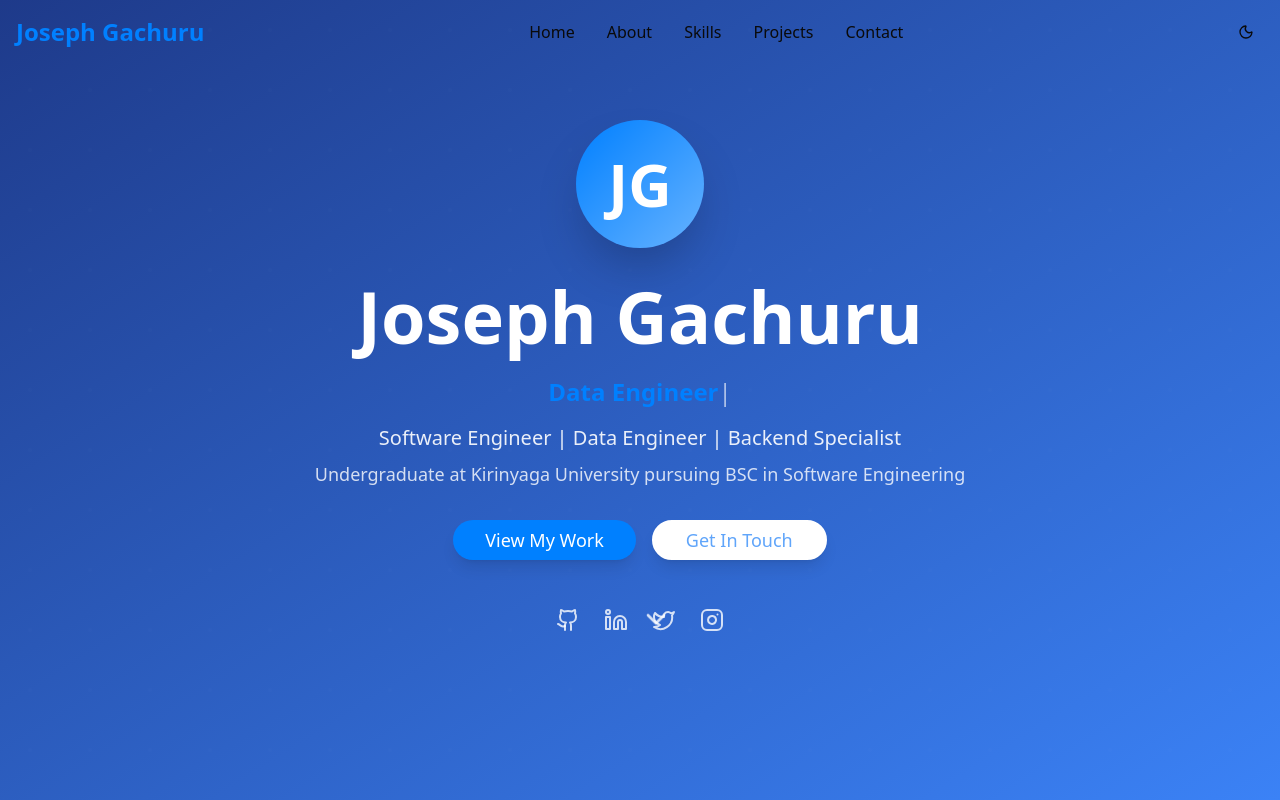
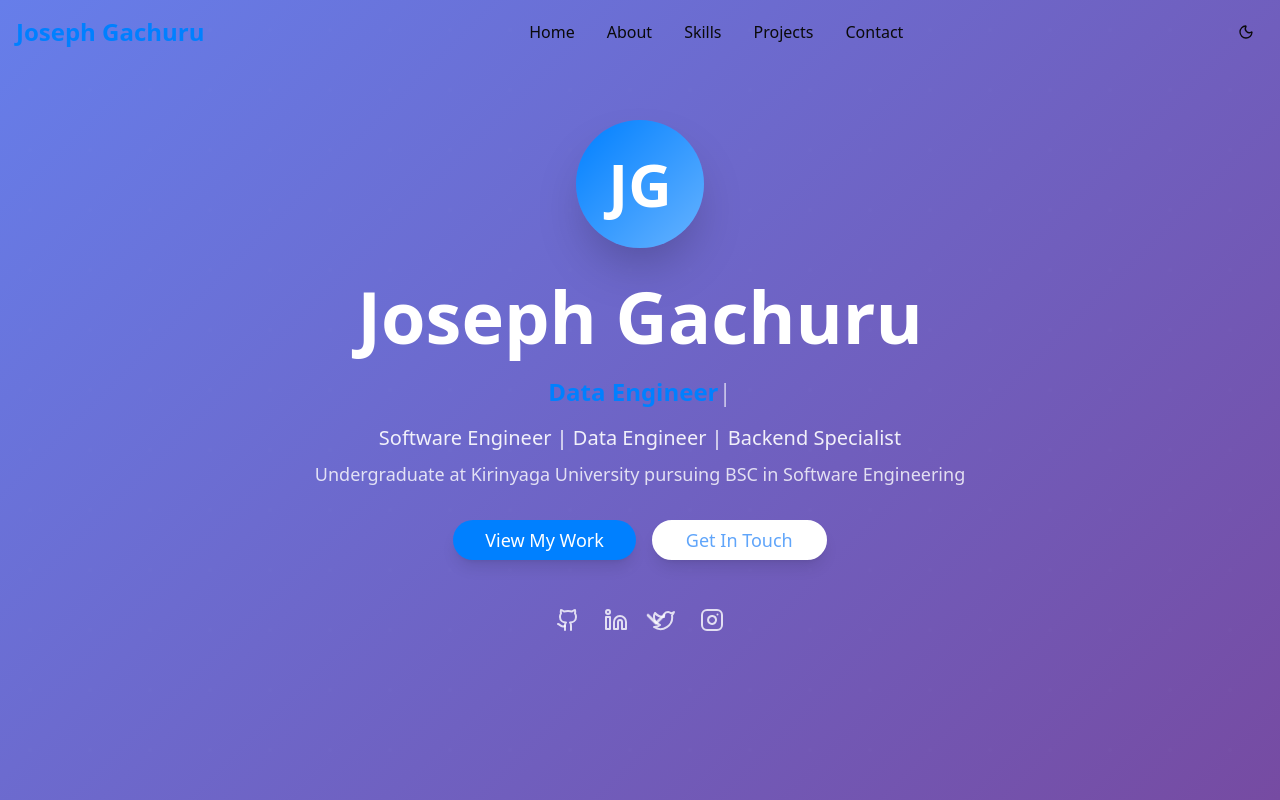
Before and after one commit to Jigishas/portfolio-site, a React (Vite) app: page / in a window 1280 px wide. Shown: the top 800 px of the page. Built offline with nearby package versions, Linux system fonts and the light colour scheme.

Commit message:
few updates

```diff
--- a/src/components/Contact.jsx
+++ b/src/components/Contact.jsx
@@ -37,27 +37,12 @@ const Contact = () => {
     setIsSubmitting(true);
     setSubmitStatus(null);
 
-    try {
-      const response = await fetch('http://localhost:5000/api/contact', {
-        method: 'POST',
-        headers: {
-          'Content-Type': 'application/json',
-        },
-        body: JSON.stringify(formData),
-      });
-
-      if (response.ok) {
-        setSubmitStatus('success');
-        setFormData({ name: '', email: '', subject: '', message: '' });
-      } else {
-        setSubmitStatus('error');
-      }
-    } catch (error) {
-      console.error('Error submitting form:', error);
-      setSubmitStatus('error');
-    } finally {
+    // Simulate form submission for frontend-only portfolio
+    setTimeout(() => {
+      setSubmitStatus('success');
+      setFormData({ name: '', email: '', subject: '', message: '' });
       setIsSubmitting(false);
-    }
+    }, 2000);
   };
 
   const contactInfo = [
--- a/src/components/Footer.jsx
+++ b/src/components/Footer.jsx
@@ -39,7 +39,7 @@ const Footer = () => {
   };
 
   return (
-    <footer className="bg-footer text-white py-12 w-full min-h-screen">
+    <footer className="bg-footer text-foreground py-12 w-full min-h-screen">
       <div className="w-full max-w-none px-4">
         <div className="grid md:grid-cols-3 gap-8 items-center">
           {/* Logo and Description */}
@@ -47,7 +47,7 @@ const Footer = () => {
             <h3 className="text-2xl font-bold mb-4">
               Joseph<span className="text-secondary">Gachuru</span>
             </h3>
-            <p className="text-white/80 leading-relaxed">
+            <p className="text-muted-foreground leading-relaxed">
               Software Engineer passionate about creating innovative solutions
               and pushing the boundaries of technology.
             </p>
@@ -67,7 +67,7 @@ const Footer = () => {
                 <button
                   key={link.href}
                   onClick={() => scrollToSection(link.href)}
-                  className="text-white/80 hover:text-secondary transition-colors duration-200 text-left md:text-center"
+                  className="text-muted-foreground hover:text-secondary transition-colors duration-200 text-left md:text-center"
                 >
                   {link.label}
                 </button>
@@ -85,7 +85,7 @@ const Footer = () => {
                   variant="ghost"
                   size="icon"
                   asChild
-                  className="text-white/80 hover:text-secondary hover:bg-white/10 transition-all duration-200 rounded-full"
+                  className="text-muted-foreground hover:text-secondary hover:bg-muted transition-all duration-200 rounded-full"
                 >
                   <a
                     href={social.href}
@@ -102,12 +102,12 @@ const Footer = () => {
         </div>
 
         {/* Bottom Section */}
-        <div className="border-t border-white/10 mt-8 pt-8 text-center">
+        <div className="border-t border-border mt-8 pt-8 text-center">
           <div className="flex flex-col md:flex-row justify-between items-center space-y-4 md:space-y-0">
-            <p className="text-white/60 text-sm">
+            <p className="text-muted-foreground text-sm">
               © {currentYear} Joseph Gachuru. All Rights Reserved.
             </p>
-            <p className="text-white/60 text-sm flex items-center">
+            <p className="text-muted-foreground text-sm flex items-center">
               Made with <Heart className="h-4 w-4 mx-1 text-red-500" /> and React
             </p>
           </div>
--- a/src/index.css
+++ b/src/index.css
@@ -4,42 +4,42 @@
 
 @layer base {
   :root {
-    /* Light Mode Colors */
-    --background: 0 0% 100%; /* #FFFFFF - Crisp white */
-    --foreground: 215 25% 27%; /* #334155 - Dark charcoal grey */
-    --card: 210 20% 98%; /* #F1F5F9 - Very light grey with cool undertone */
-    --card-foreground: 215 25% 27%; /* #334155 */
-    --popover: 210 20% 98%; /* #F1F5F9 */
-    --popover-foreground: 215 25% 27%; /* #334155 */
-    --primary: 204 94% 29%; /* #0369A1 - Vibrant cyan-blue */
+    /* Light Mode Colors - Professional Palette */
+    --background: 0 0% 100%; /* #FFFFFF - Pure white */
+    --foreground: 222 84% 5%; /* #0F172A - Deep slate */
+    --card: 210 40% 98%; /* #F8FAFC - Very light cool grey */
+    --card-foreground: 222 84% 5%; /* #0F172A */
+    --popover: 210 40% 98%; /* #F8FAFC */
+    --popover-foreground: 222 84% 5%; /* #0F172A */
+    --primary: 217 91% 60%; /* #2563EB - Professional blue */
     --primary-foreground: 0 0% 100%; /* #FFFFFF */
-    --secondary: 180 84% 44%; /* #0D9488 - Sophisticated teal */
+    --secondary: 142 76% 36%; /* #059669 - Professional green */
     --secondary-foreground: 0 0% 100%; /* #FFFFFF */
-    --muted: 210 20% 98%; /* #F1F5F9 */
-    --muted-foreground: 215 16% 47%; /* #64748B */
-    --accent: 160 84% 39%; /* #10B981 - Emerald green */
+    --muted: 210 40% 96%; /* #F1F5F9 - Light muted grey */
+    --muted-foreground: 215 16% 47%; /* #64748B - Medium grey */
+    --accent: 262 83% 58%; /* #7C3AED - Professional purple */
     --accent-foreground: 0 0% 100%; /* #FFFFFF */
-    --destructive: 0 84% 60%;
+    --destructive: 0 84% 60%; /* #DC2626 - Red */
     --destructive-foreground: 0 0% 100%;
-    --border: 210 20% 92%; /* #E2E8F0 */
-    --input: 210 20% 92%; /* #E2E8F0 */
-    --ring: 204 94% 29%; /* #0369A1 */
+    --border: 214 32% 91%; /* #E2E8F0 - Light border grey */
+    --input: 214 32% 91%; /* #E2E8F0 */
+    --ring: 217 91% 60%; /* #2563EB */
     --chart-1: 12 76% 61%;
     --chart-2: 173 58% 39%;
     --chart-3: 197 37% 24%;
     --chart-4: 43 74% 66%;
     --chart-5: 27 87% 67%;
 
-    /* Light Mode Section Backgrounds */
+    /* Light Mode Section Backgrounds - Subtle variations */
     --hero-bg: 0 0% 100%; /* #FFFFFF - Pure white */
-    --about-bg: 210 40% 98%; /* #F8FAFC - Cool off-white */
-    --skills-bg: 210 40% 98%; /* #F8FAFC - Cool off-white */
-    --projects-bg: 210 20% 96%; /* #F1F5F9 - Light slate blue */
-    --contact-bg: 210 20% 92%; /* #E2E8F0 - Pale blue-grey */
-    --footer-bg: 210 20% 85%; /* #CBD5E1 - Soft steel blue */
+    --about-bg: 210 40% 99%; /* #FEFEFE - Off-white */
+    --skills-bg: 210 40% 97%; /* #F8FAFC - Very light grey */
+    --projects-bg: 210 40% 95%; /* #F1F5F9 - Light grey */
+    --contact-bg: 210 40% 93%; /* #E2E8F0 - Medium light grey */
+    --footer-bg: 210 40% 90%; /* #CBD5E1 - Slightly darker grey */
 
-    /* Light Mode Hero Gradient */
-    --hero-gradient: linear-gradient(to bottom right, #1E3A8A, #3B82F6);
+    /* Light Mode Hero Gradient - Professional */
+    --hero-gradient: linear-gradient(135deg, #667EEA 0%, #764BA2 100%);
 
     --radius: 0.5rem;
   }
```
Also changed, not shown: server.js (deleted, +0 -57 lines), 1 other file (tests, documents, lock files or other folders).
